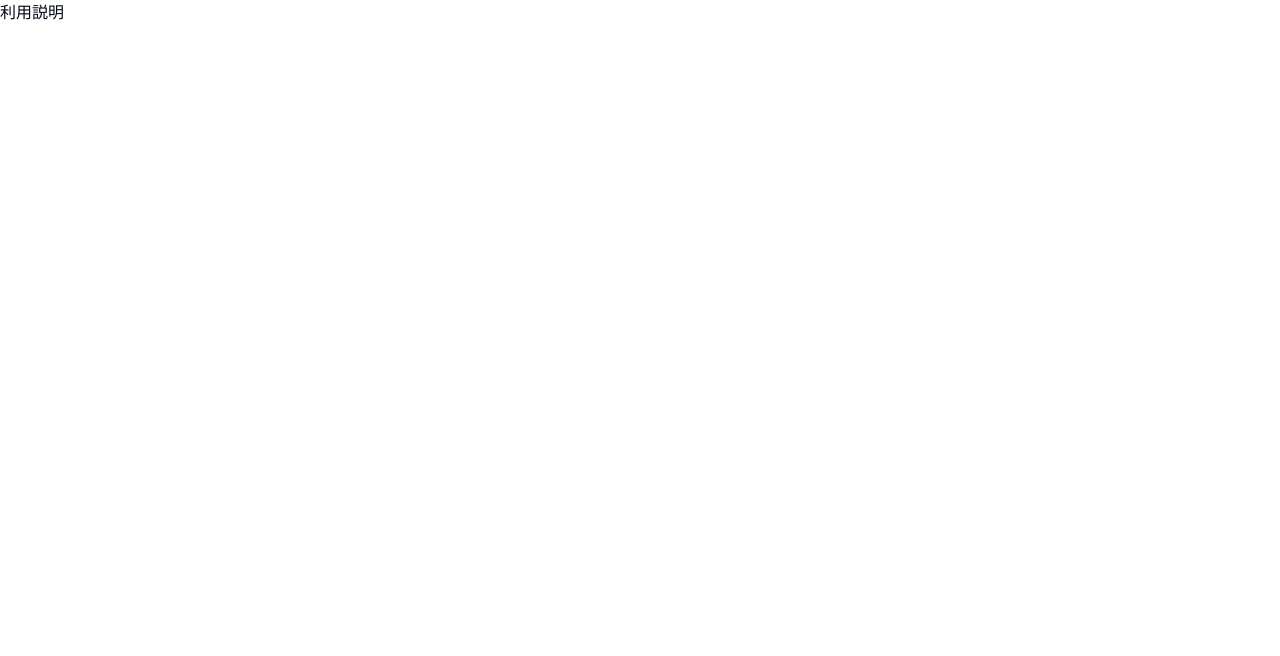
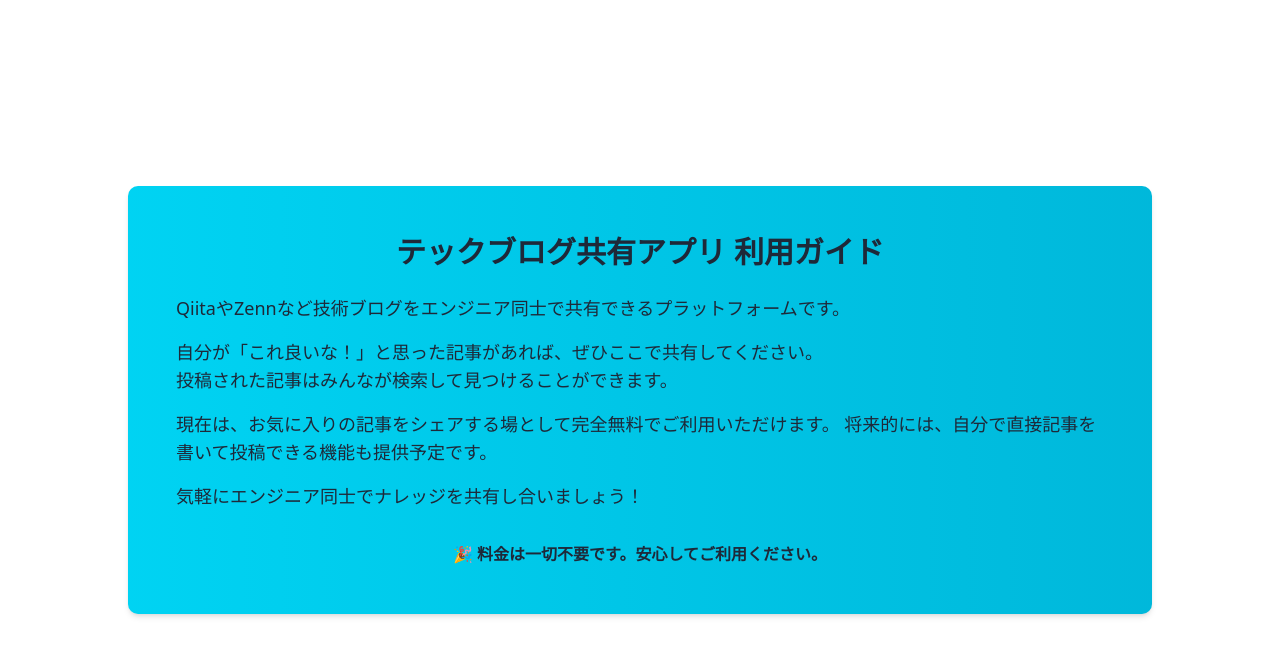
Before and after one commit to Hashimoto-Noriaki/next-article-share-app, a Next.js app: page /guide in a window 1280 px wide. Shown: the top 656 px of the page. Built offline with nearby package versions, Linux system fonts and the light colour scheme.

Commit message:
ユーザーガイドの作成

```diff
--- a/src/app/guide/page.tsx
+++ b/src/app/guide/page.tsx
@@ -1,3 +1,30 @@
 export default function GuidePage() {
-  return <div>利用説明</div>;
+  return(
+    <div className="flex flex-col items-center justify-center min-h-screen p-6">
+      <div className="bg-white p-12 rounded-lg shadow-md max-w-5xl w-full bg-gradient-to-r from-cyan-400 to-cyan-500 text-gray-800">
+        <h1 className="text-3xl font-bold mb-6  text-center">
+            テックブログ共有アプリ 利用ガイド
+        </h1>
+        <p className="text-lg mb-4">
+            QiitaやZennなど技術ブログをエンジニア同士で共有できるプラットフォームです。
+        </p>
+        <p className="text-lg mb-4">
+            自分が「これ良いな！」と思った記事があれば、ぜひここで共有してください。<br/>
+            投稿された記事はみんなが検索して見つけることができます。
+        </p>
+        <p className="text-lg mb-4">
+            現在は、お気に入りの記事をシェアする場として完全無料でご利用いただけます。
+            将来的には、自分で直接記事を書いて投稿できる機能も提供予定です。
+        </p>
+        <p className="text-lg mb-6">
+            気軽にエンジニア同士でナレッジを共有し合いましょう！
+        </p>
+        <div className="text-center mt-8">
+            <p className="font-semibold">
+                🎉 料金は一切不要です。安心してご利用ください。
+            </p>
+        </div>
+      </div>
+    </div>
+  );
 }
```
